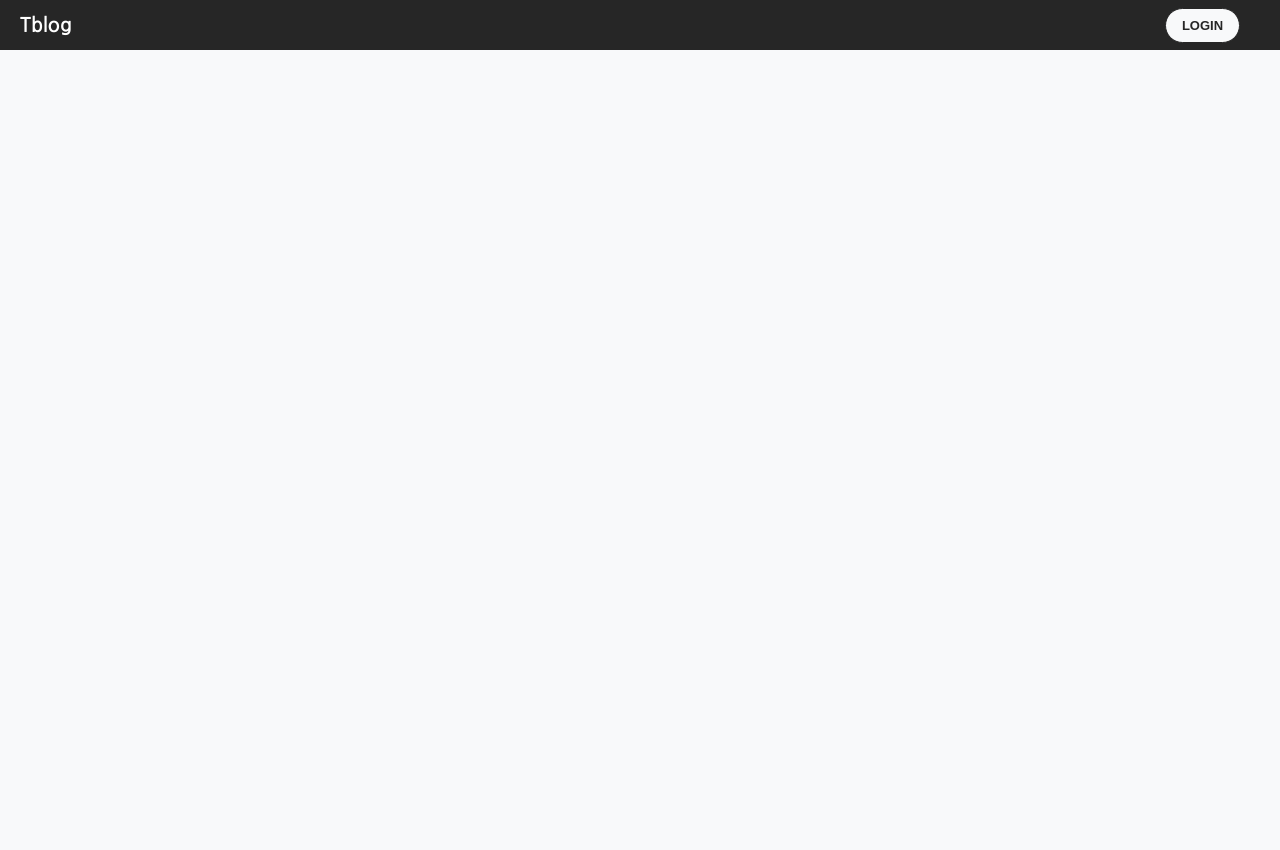
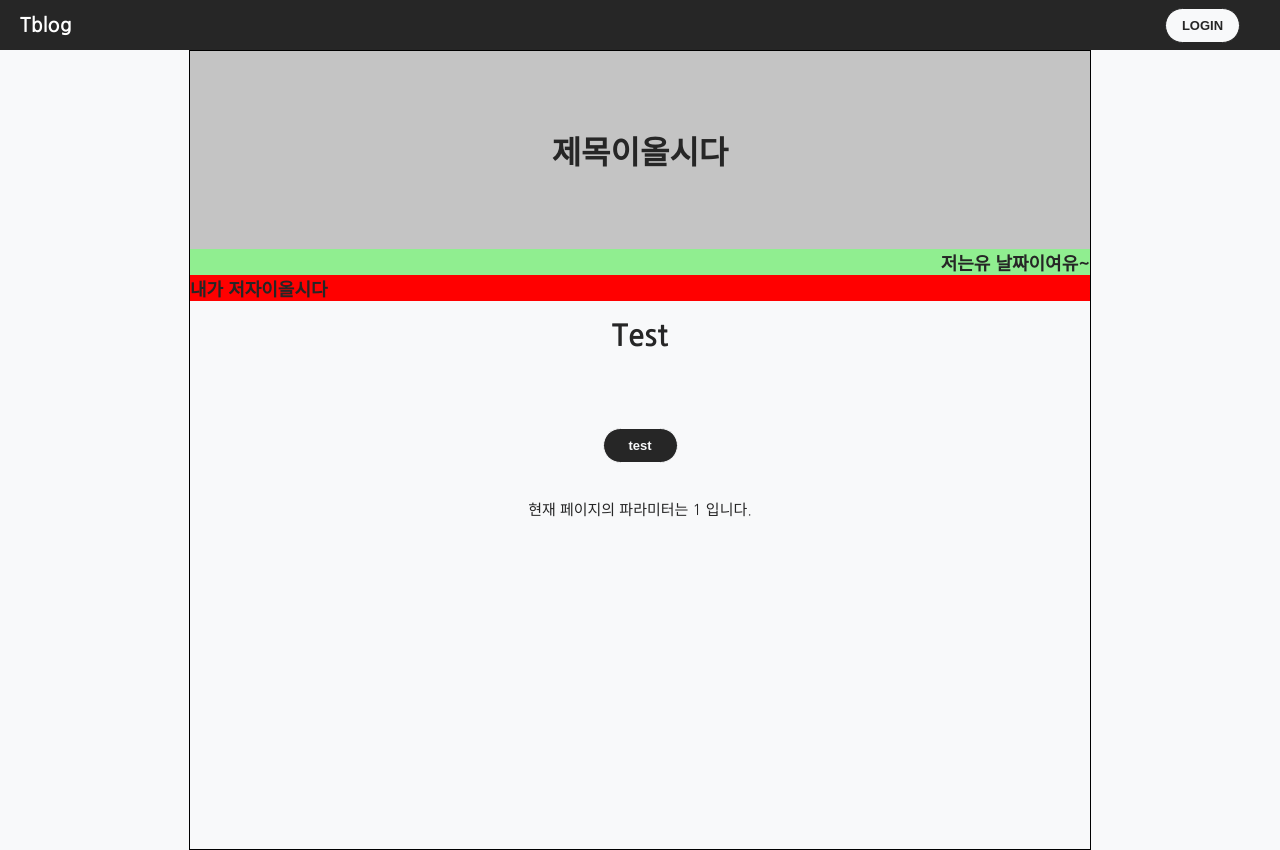
Before and after one commit to turkey-kim/tblog, a React (Create React App) app: page /writings/1 in a window 1280 px wide. Before the commit this address had no page. Built offline with nearby package versions, Linux system fonts and the light colour scheme.

Commit message:
feat: 발행글 디테일 페이지 추가

```diff
--- a/src/App.tsx
+++ b/src/App.tsx
@@ -11,6 +11,7 @@ import { ThemeProvider } from "styled-components";
 import EditPost from "./views/EditPost";
 import Post from "./views/Post";
 import Test from "./views/Test";
+import Writing from "./views/Writing";
 import PrivateRoute from "./routes/PrivateRoutes";
 import Private from "./views/Private";
 import { useEffect } from "react";
@@ -46,6 +47,7 @@ function App() {
             <Route path="/post" element={<Post />} />
             <Route path="/test" element={<Test />} />
             <Route path="/mypage" element={<MyPage />} />
+            <Route path="/writings/:id" element={<Writing />} />
             <Route
               path="/private"
               element={
--- /dev/null
+++ b/src/views/Writing.tsx
@@ -0,0 +1,80 @@
+import styled from "styled-components";
+import { useParams } from "react-router-dom";
+import Button from "../components/Button";
+
+function Writing() {
+  let { id } = useParams();
+
+  let test = () => {
+    console.log(id);
+  };
+  return (
+    <Container>
+      <WritingHeader>
+        <Title>제목이올시다</Title>
+        <Date>저는유 날짜이여유~</Date>
+        <Author>내가 저자이올시다</Author>
+      </WritingHeader>
+      <h1>Test</h1>
+      <br />
+      <br />
+      <Button onClick={test} text="test"></Button>
+      <p>현재 페이지의 파라미터는 {id} 입니다.</p>
+    </Container>
+  );
+}
+
+const Container = styled.div`
+  height: auto;
+  width: 900px;
+  border: 1px solid black;
+  margin-left: auto;
+  margin-right: auto;
+  display: flex;
+  flex-direction: column;
+  align-items: center;
+`;
+
+const WritingHeader = styled.div`
+  width: 100%;
+  height: 250px;
+  background-color: ${({ theme }) => theme.color.dark100};
+  display: flex;
+  flex-direction: column;
+  align-items: center;
+`;
+
+const Title = styled.div`
+  width: 100%;
+  height: 85%;
+  display: flex;
+  align-items: center;
+  justify-content: center;
+  font-weight: 700;
+  font-size: xx-large;
+  background-color: ${({ theme }) => theme.color.bg200};
+`;
+
+const Date = styled.div`
+  width: 100%;
+  height: auto;
+  display: flex;
+  justify-content: right;
+  align-items: center;
+  font-size: large;
+  font-weight: 700;
+  background-color: lightGreen;
+`;
+
+const Author = styled.div`
+  width: 100%;
+  height: auto;
+  display: flex;
+  justify-content: left;
+  align-items: center;
+  font-size: large;
+  font-weight: 700;
+  background-color: red;
+`;
+
+export default Writing;
```
